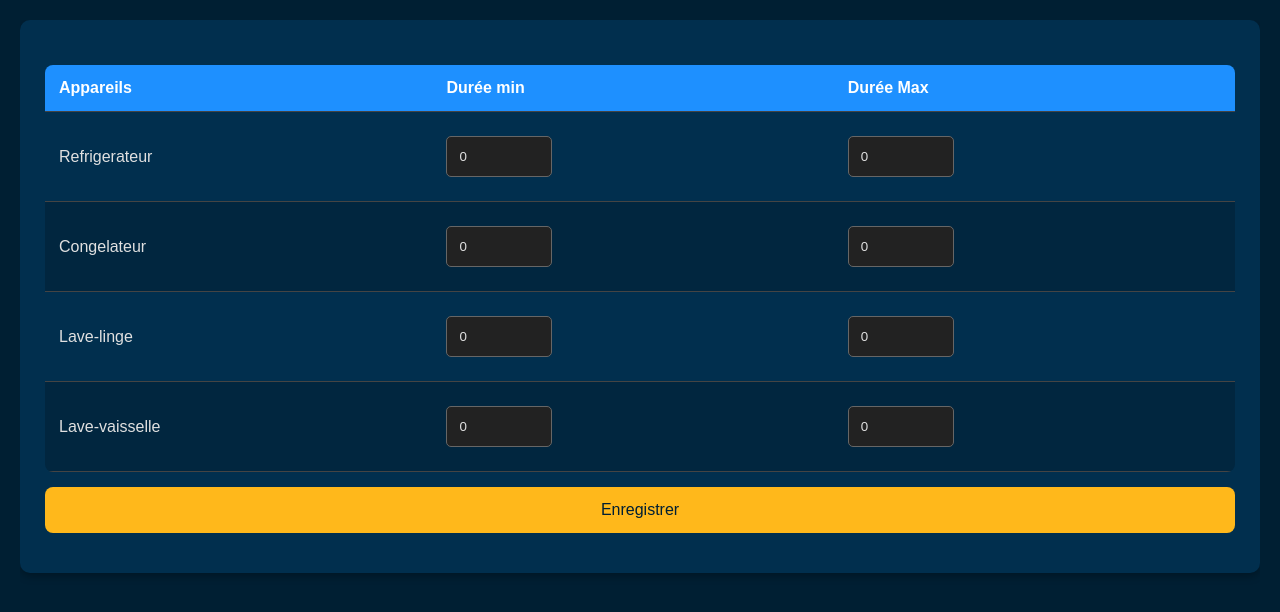
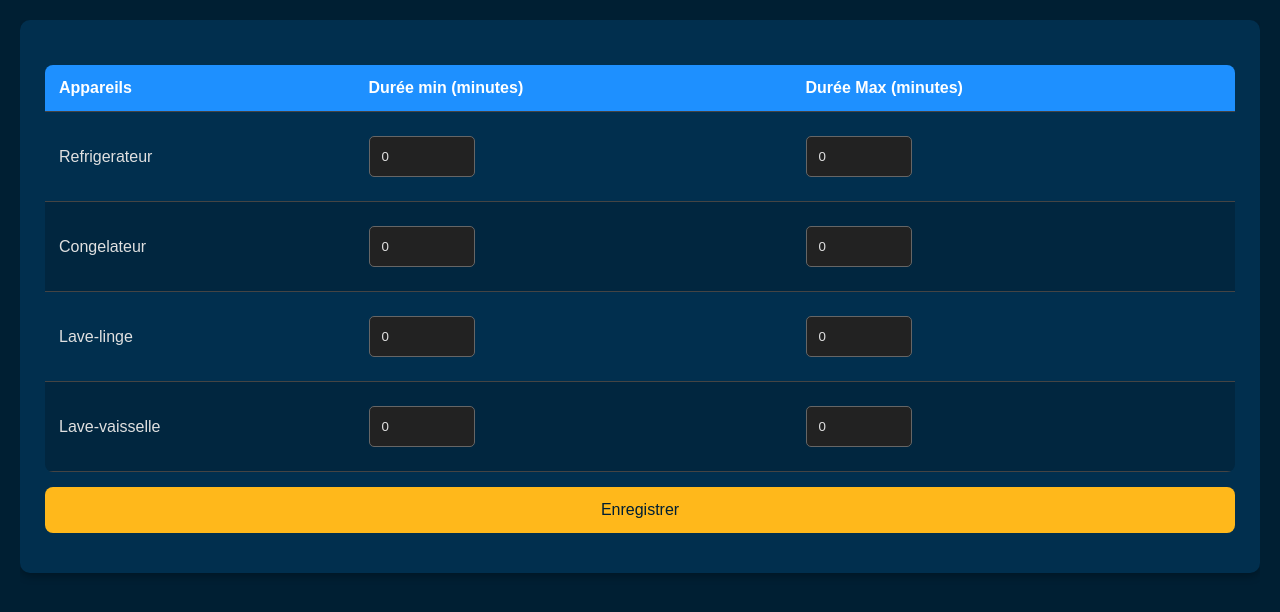
Before and after one commit to Logan590/Akka_research, a FastAPI app: page /add_duration in a window 1280 px wide. Shown: the part 78-690 px from the top of the page. Run offline with FastAPI, Linux system fonts and the light colour scheme.

Commit message:
add some details

```diff
--- a/templates/Durations.html
+++ b/templates/Durations.html
@@ -16,8 +16,8 @@
                 <thead>
                     <tr>
                         <th>Appareils</th>
-                        <th>Durée min</th>
-                        <th>Durée Max</th>
+                        <th>Durée min (minutes)</th>
+                        <th>Durée Max (minutes)</th>
                     </tr>
                 </thead>
                 <tbody>
--- a/templates/Set_device_list.html
+++ b/templates/Set_device_list.html
@@ -16,7 +16,7 @@
     </div>
     <form action="/save-devices" method="post">
         <div class = "container_device">
-            {% for device in devices %}
+            {% for device in devices | sort(attribute='nom') %}
             <div class="device">
                 <label for="device_{{ device.id }}">{{ device.nom }}</label>
                 <input type="checkbox" id="device_{{ device.id }}" name="selected_devices" value="{{ device.id }}">
```
